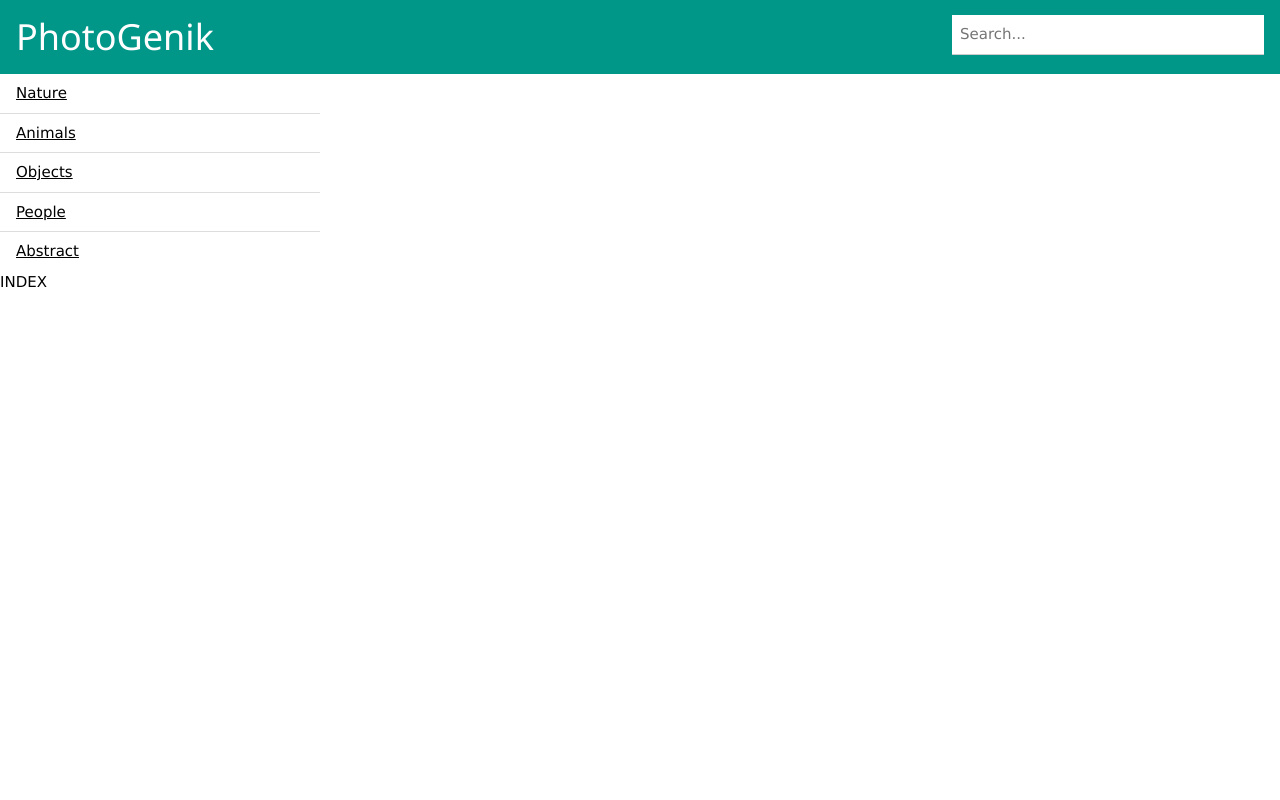
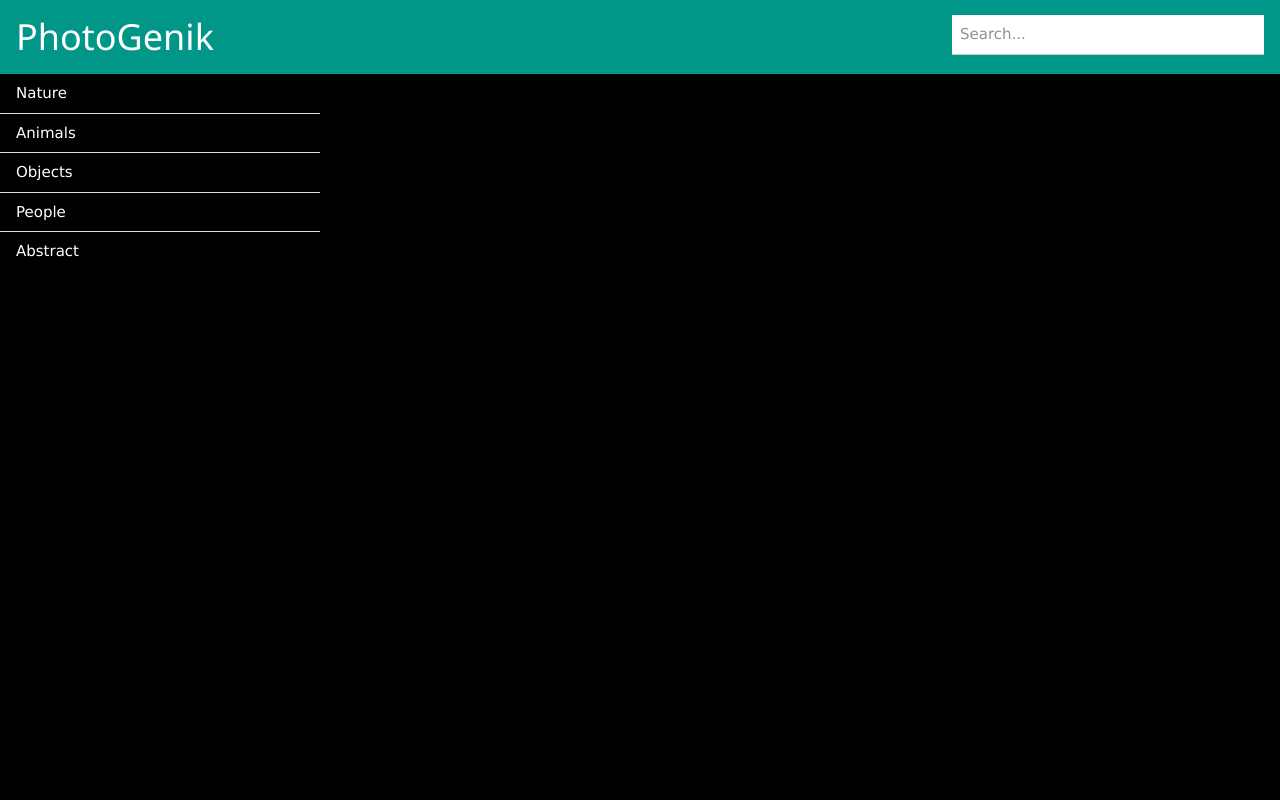
Before and after one commit to RMo-Sloth/wp-practice-gallery, a WordPress theme: template index.php in a window 1280 px wide. Run offline with PHP 8.4 and a stand-in for WordPress, Linux system fonts and the light colour scheme; the site name, menu and one post (Sample post) are stand-ins, and other content is empty.

Commit message:
css tweaks

```diff
--- a/index.php
+++ b/index.php
@@ -29,8 +29,8 @@
         </ul>
       </div>
       <div class="w3-col m9 l9">
+
       </div>
     </div>
-  INDEX
 </body>
 </html>
--- a/style.css
+++ b/style.css
@@ -6,6 +6,24 @@
   Description: This is a practice template for an image Gallery site
 */
 
+body{
+  background: #000;
+  color: #fff;
+}
+
+a{
+  text-decoration: none;
+}
+
+li{
+  list-style: none;
+}
+
+input{
+  color: #333;
+}
+
+
 header input {
   margin-top: 15px;
 }
```
